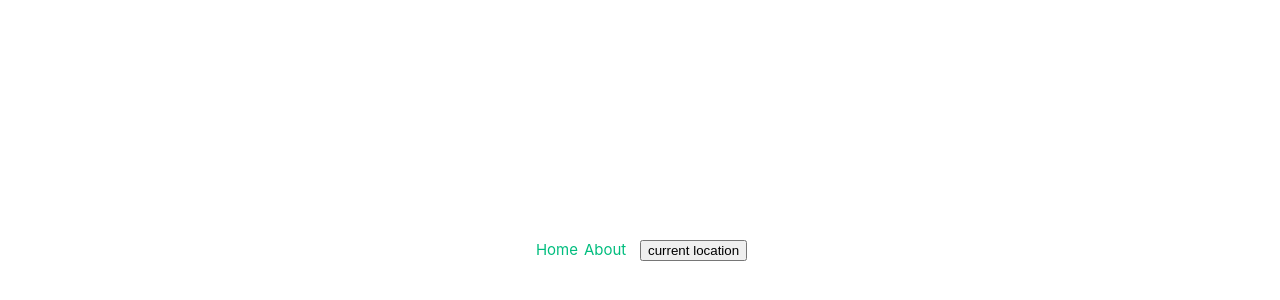
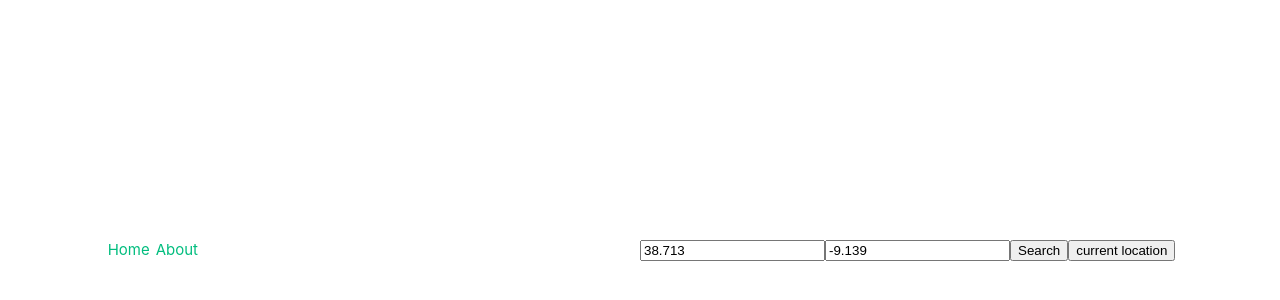
Before and after one commit to hasham94/weather-app, a Vue app: page / in a window 1280 px wide. Shown: the part 150-450 px from the top of the page. Built offline with nearby package versions, Linux system fonts and the light colour scheme; no server answers; the HTML template or start-up script is replaced by a standard one.

Commit message:
added user inputs to search lat/lng

```diff
--- a/src/composables/useOpenMeteo.ts
+++ b/src/composables/useOpenMeteo.ts
@@ -7,7 +7,10 @@ export function useOpenMeteo() {
 
     const BASE_URL = `https://api.open-meteo.com/v1/forecast`;
 
-    const getWeatherData = async () => {
+    const getWeatherData = async (
+        latitude: '',
+        longitude: ''
+    ) => {
         weatherData.value = []
 
         const startDate = new Date();
@@ -17,8 +20,8 @@ export function useOpenMeteo() {
             endDate.setDate(endDate.getDate() + 7);
 
             const params = new URLSearchParams({
-                latitude: "39.3999",
-                longitude: "8.2245",
+                latitude: latitude,
+                longitude: longitude,
                 hourly: "temperature_2m",
                 start_date: startDate.toLocaleDateString('en-CA'),
                 end_date: endDate.toLocaleDateString('en-CA'),
--- a/src/views/HomeView.vue
+++ b/src/views/HomeView.vue
@@ -31,9 +31,22 @@ fetchLocationData()
 
 <template>
   <main>
+
+        <input
+          id="latitude"
+          v-model.number="latitude"
+        />
+
+        <input
+          id="longitude"
+          v-model.number="longitude"
+        />
+        <button @click="fetchLocationData">Search</button>
+
+
     <button @click="getUserCurrentLocation">
-        current location
-      </button>
+      current location
+    </button>
 
     <div v-if="weatherData.length > 0">
       <HomeWeatherTable :weather-data="weatherData"/>
```
